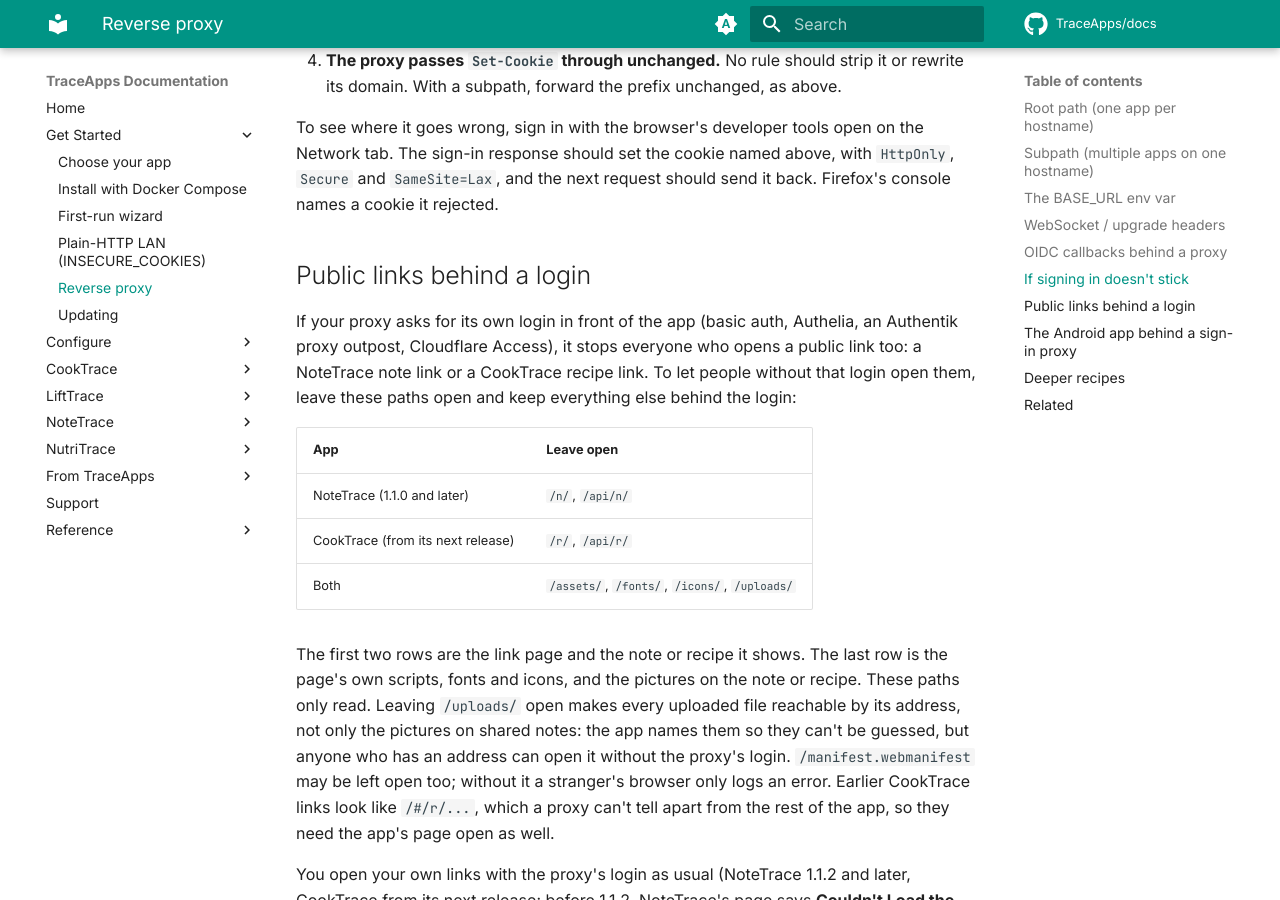
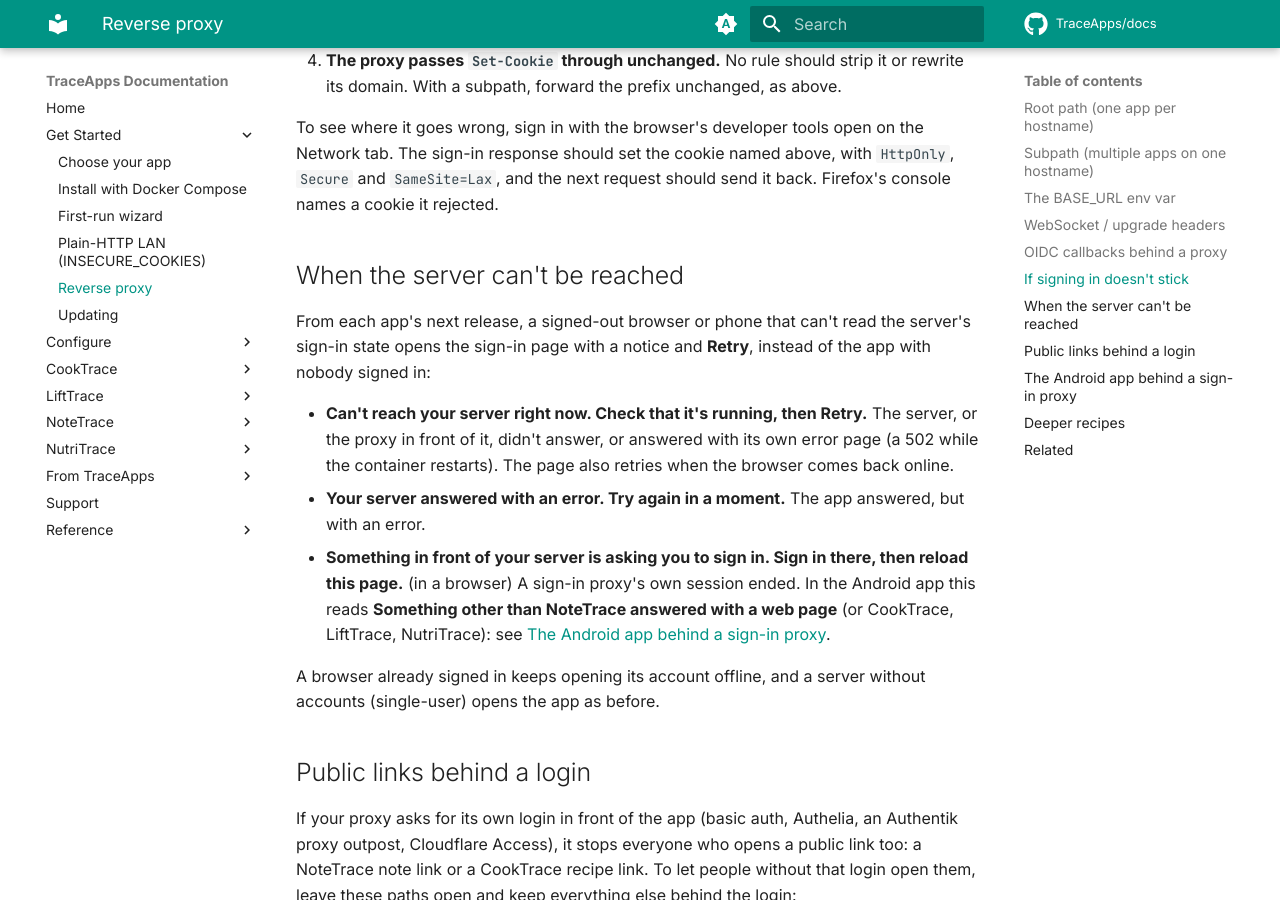
Before and after one commit to TraceApps/docs, an MkDocs documentation site: the page built from docs/getting-started/reverse-proxy.md, in a window 1280 px wide and 900 px high, scrolled down 3112 px. Built offline with MkDocs 1.6.1 and Material for MkDocs 9.7.7, drawn with Linux system fonts in a browser that asks for light colours; comment, search, counter and statistics services are not loaded.

Commit message:
Sign-in notices when the server can't be reached; Ask Trace keeps its answer (TraceApps/notetrace#35)

```diff
--- a/docs/getting-started/reverse-proxy.md
+++ b/docs/getting-started/reverse-proxy.md
@@ -160,6 +160,16 @@ Your password is accepted, then you're back on the sign-in page. NutriTrace 1.4.
 
 To see where it goes wrong, sign in with the browser's developer tools open on the Network tab. The sign-in response should set the cookie named above, with `HttpOnly`, `Secure` and `SameSite=Lax`, and the next request should send it back. Firefox's console names a cookie it rejected.
 
+## When the server can't be reached { #server-unreachable }
+
+From each app's next release, a signed-out browser or phone that can't read the server's sign-in state opens the sign-in page with a notice and **Retry**, instead of the app with nobody signed in:
+
+- **Can't reach your server right now. Check that it's running, then Retry.** The server, or the proxy in front of it, didn't answer, or answered with its own error page (a 502 while the container restarts). The page also retries when the browser comes back online.
+- **Your server answered with an error. Try again in a moment.** The app answered, but with an error.
+- **Something in front of your server is asking you to sign in. Sign in there, then reload this page.** (in a browser) A sign-in proxy's own session ended. In the Android app this reads **Something other than NoteTrace answered with a web page** (or CookTrace, LiftTrace, NutriTrace): see [The Android app behind a sign-in proxy](#android-behind-a-login).
+
+A browser already signed in keeps opening its account offline, and a server without accounts (single-user) opens the app as before.
+
 ## Public links behind a login { #public-links-behind-a-login }
 
 If your proxy asks for its own login in front of the app (basic auth, Authelia, an Authentik proxy outpost, Cloudflare Access), it stops everyone who opens a public link too: a NoteTrace note link or a CookTrace recipe link. To let people without that login open them, leave these paths open and keep everything else behind the login:
```
Also changed, not shown: docs/notetrace/trace.md (+1 -1 lines).
